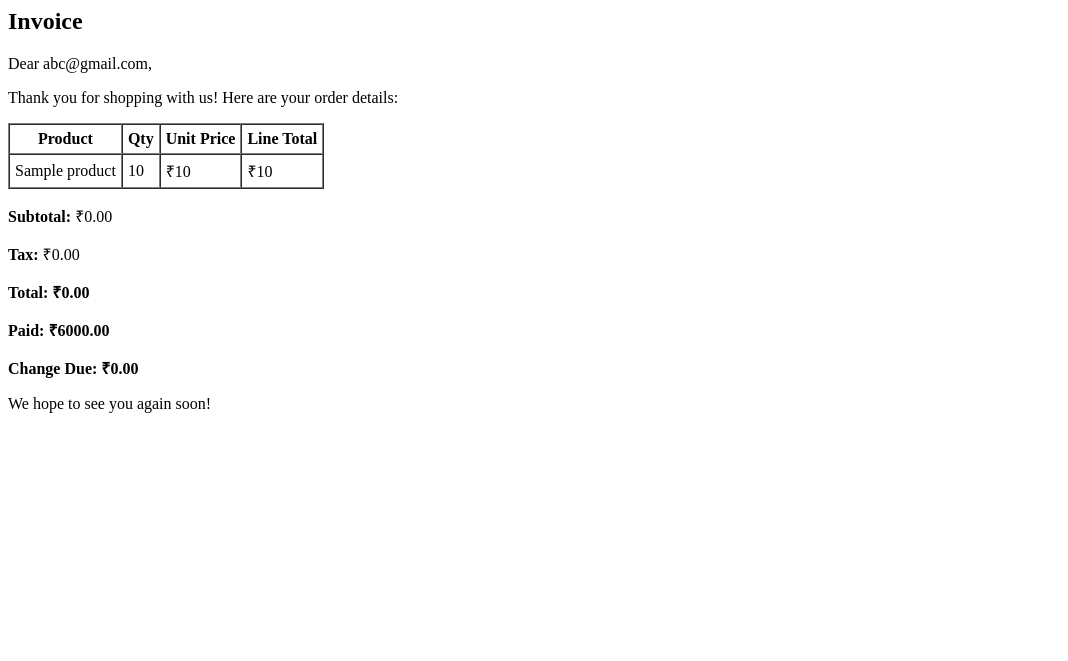
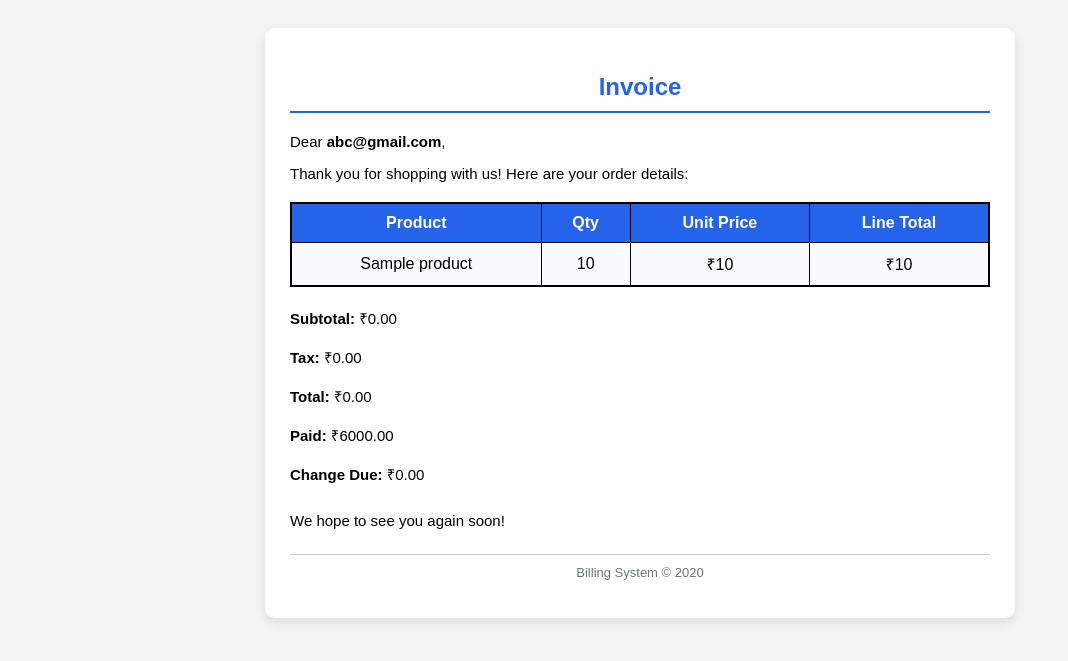
Before and after one commit to Gayathrisathiyarajan/Billing_System, a Django app: template billing/templates/email_invoice.html in a window 1280 px wide. Shown: the top 661 px of the page, without its empty margins (0-1068 px from the left). Run offline with Django 5.2, Linux system fonts and the light colour scheme; data comes from the database, SQL or seed files in the repository; both versions use the stored data as it was after the commit; tables that the repository leaves empty hold one stand-in row (values such as "Sample post"); the template is opened without the code that fills it: values that come from a table or form of the project are taken from there, most other values are stand-ins (such as "Sample title", 1, 10 or a date in 2020).

Commit message:
Billing system ui changes

```diff
--- a/billing/templates/email_invoice.html
+++ b/billing/templates/email_invoice.html
@@ -1,32 +1,49 @@
-<h2>Invoice</h2>
-<p>Dear {{ purchase.customer.email }},</p>
-<p>Thank you for shopping with us! Here are your order details:</p>
+<!DOCTYPE html>
+<html>
+<head>
+    <meta charset="UTF-8">
+    <title>Invoice Email</title>
+</head>
+<body style="font-family: Arial, sans-serif; background:#f4f4f4; padding:20px;">
 
-<table border="1" cellspacing="0" cellpadding="5">
+    <div style="max-width:700px; margin:auto; background:white; padding:25px; border-radius:10px;
+                box-shadow:0 4px 12px rgba(0,0,0,0.1);">
+        <h2 style="text-align:center; color:#2563eb; border-bottom:2px solid #2563eb; padding-bottom:10px;">
+            Invoice
+        </h2>
+        <p style="font-size:15px;">Dear <strong>{{ purchase.customer.email }}</strong>,</p>
+        <p style="font-size:15px;">Thank you for shopping with us! Here are your order details:</p>
+        <table style="width:100%; border-collapse:collapse; margin-top:20px; border:2px solid black;">
             <thead>
-        <tr>
-            <th>Product</th>
-            <th>Qty</th>
-            <th>Unit Price</th>
-            <th>Line Total</th>
+                <tr style="background:#2563eb; color:white; text-align:center;">
+                    <th style="padding:10px; border:1px solid black;">Product</th>
+                    <th style="padding:10px; border:1px solid black;">Qty</th>
+                    <th style="padding:10px; border:1px solid black;">Unit Price</th>
+                    <th style="padding:10px; border:1px solid black;">Line Total</th>
                 </tr>
             </thead>
             <tbody>
                 {% for item in items %}
-        <tr>
-            <td>{{ item.product.name }}</td>
-            <td>{{ item.quantity }}</td>
-            <td>₹{{ item.unit_price }}</td>
-            <td>₹{{ item.line_total }}</td>
+                <tr style="text-align:center; background:#f9fafb;">
+                    <td style="padding:10px; border:1px solid black;">{{ item.product.name }}</td>
+                    <td style="padding:10px; border:1px solid black;">{{ item.quantity }}</td>
+                    <td style="padding:10px; border:1px solid black;">₹{{ item.unit_price }}</td>
+                    <td style="padding:10px; border:1px solid black;">₹{{ item.line_total }}</td>
                 </tr>
                 {% endfor %}
             </tbody>
         </table>
-
+        <div style="margin-top:20px; font-size:15px; line-height:1.6;">
             <p><strong>Subtotal:</strong> ₹{{ purchase.subtotal }}</p>
             <p><strong>Tax:</strong> ₹{{ purchase.tax_total }}</p>
-<p><strong>Total: ₹{{ purchase.grand_total }}</strong></p>
-<p><strong>Paid: ₹{{ purchase.paid_amount }}</strong></p>
-<p><strong>Change Due: ₹{{ purchase.change_due }}</strong></p>
-
-<p>We hope to see you again soon!</p>
+            <p><strong>Total:</strong> ₹{{ purchase.grand_total }}</strong></p>
+            <p><strong>Paid:</strong> ₹{{ purchase.paid_amount }}</strong></p>
+            <p><strong>Change Due:</strong> ₹{{ purchase.change_due }}</strong></p>
+        </div>
+        <p style="margin-top:25px; font-size:15px;">We hope to see you again soon!</p>
+        <p style="text-align:center; margin-top:25px; font-size:13px; color:#6b7280; border-top:1px solid #ccc; padding-top:10px;">
+            Billing System © {{ now|date:"Y" }}
+        </p>
+    </div>
+</body>
+</html>
```
Also changed, not shown: db.sqlite3. Lines whose indentation alone changed are shown as unchanged.
